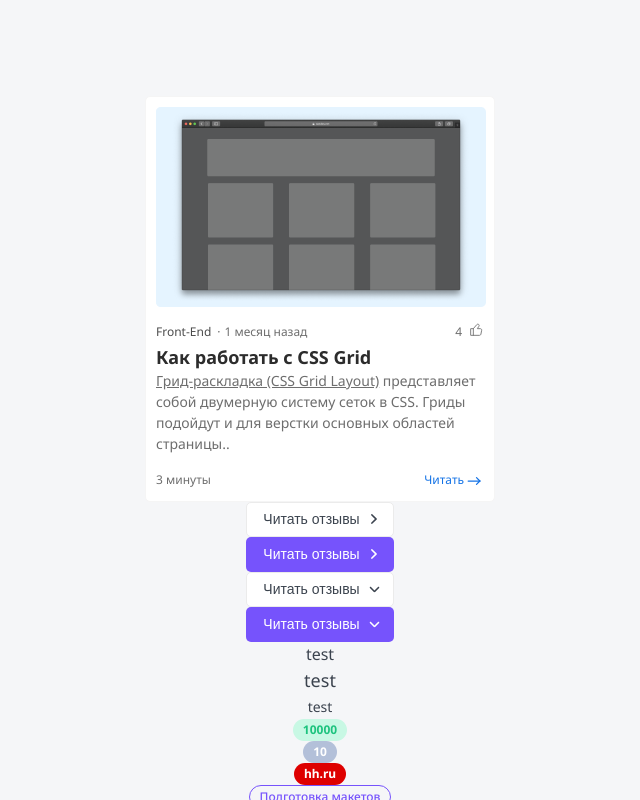
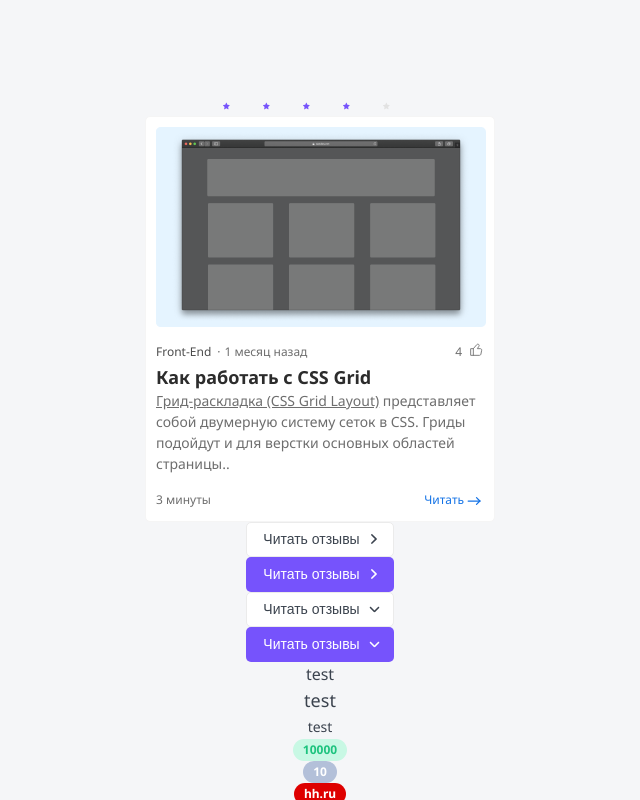
Before and after one commit to EgorLepskii/react-project, a Next.js app: page / in a window 1280 px wide. Shown: the top 800 px of the page, without its empty margins (320-960 px from the left). Built offline with nearby package versions, Linux system fonts and the light colour scheme.

Commit message:
Rating component completed

```diff
--- /dev/null
+++ b/app/components/Rating/Rating.module.css
@@ -0,0 +1,8 @@
+.rating {
+    display: flex;
+    margin-left: 5px;
+    cursor: pointer;
+}
+.active {
+    fill: var(--primary);
+}
--- /dev/null
+++ b/app/components/Rating/Rating.tsx
@@ -0,0 +1,55 @@
+"use client";
+import React, {useEffect, useState} from 'react';
+import {RatingProps} from "@/app/components/Rating/Rating.props";
+import StarIcon from '../../../public/star.svg';
+import cn from "classnames";
+import styles from './Rating.module.css';
+
+const Rating = ({rating, isEditable, setRating, className, ...props}: RatingProps) => {
+    const [ratingArray, setRatingArray] = useState<JSX.Element[]>(new Array(5).fill(<></>));
+
+
+    useEffect(() => {
+        constructRating(rating);
+    }, [rating]);
+    const constructRating = (currentRating: number) => {
+        const newArr = ratingArray.map((e, index) => {
+            return <StarIcon key={index} className={cn(className, {
+                [styles.active]: index < currentRating
+            })} onMouseEnter={() => {
+                if (isEditable) {
+                    constructRating(index + 1);
+                }
+            }} onMouseLeave={() => {
+                constructRating(rating);
+            }} onClick={() => onClick(index)}
+                             tabIndex={isEditable ? 0 : -1}
+                             onKeyDown={(e: KeyboardEvent) => {
+                                 onKeyDown(index, e);
+                             }}
+            />
+        });
+        setRatingArray(newArr);
+    }
+
+    const onClick = (i: number) => {
+        if (isEditable && setRating) {
+            setRating(i + 1);
+        }
+    }
+
+    const onKeyDown = (i: number, e: KeyboardEvent) => {
+        console.log(e);
+        if (isEditable && setRating && e.code === 'Space') {
+            setRating(i + 1);
+        }
+    };
+
+    return (
+        <div {...props} className={cn(className, {[styles.rating]: true})}>
+            {ratingArray.map((e) => e)}
+        </div>
+    );
+};
+
+export default Rating;
--- a/app/page.tsx
+++ b/app/page.tsx
@@ -1,12 +1,17 @@
+"use client";
 import styles from './page.module.css';
 import Button from "@/app/components/Button/Button";
 import P from "@/app/components/P/P";
 import Tag from "@/app/components/Tag/Tag";
 import Card from "@/app/components/Card/Card";
+import Rating from "@/app/components/Rating/Rating";
+import {useState} from "react";
 
 export default function Home() {
+    const [rating, setRating] = useState(4);
   return (
     <main className={styles.main}>
+        <Rating rating={rating} style={{width:"200px"}} isEditable setRating={setRating}/>
           <Card header={'Как работать с CSS Grid'}
                 description={<><a href={'https://google.com'}>Грид-раскладка (CSS Grid Layout)</a> представляет собой двумерную систему сеток в CSS. Гриды подойдут и для верстки основных областей страницы..</>}
                 likes={4}
```
Also changed, not shown: app/components/Rating/Rating.props.ts (added, +8 -0 lines), public/star.svg (added).
